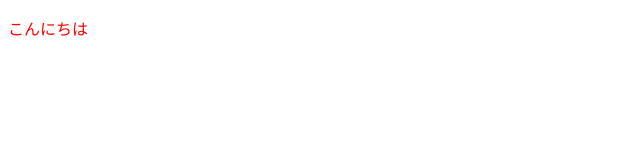
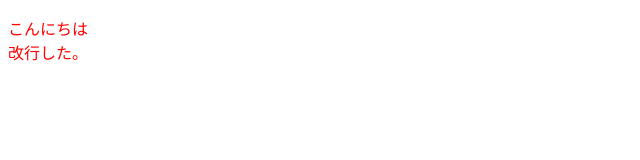
Before and after one commit to nokonoko1996/roadmap, a plain HTML site: page 2 - htmlCssDesign/pracJavaScript/11/index.html in a window 1280 px wide. Shown: the full height of the page, 0-640 px from the left. Drawn offline with Linux system fonts and the light colour scheme.

Commit message:
brの追加

```diff
--- a/2 - htmlCssDesign/pracJavaScript/11/index.html
+++ b/2 - htmlCssDesign/pracJavaScript/11/index.html
@@ -11,6 +11,9 @@
   <title>test</title>
 </head>
 <body>
-  <p>こんにちは</p>
+  <p>こんにちは
+    <br>
+    改行した。
+  </p>
 </body>
 </html>
```
